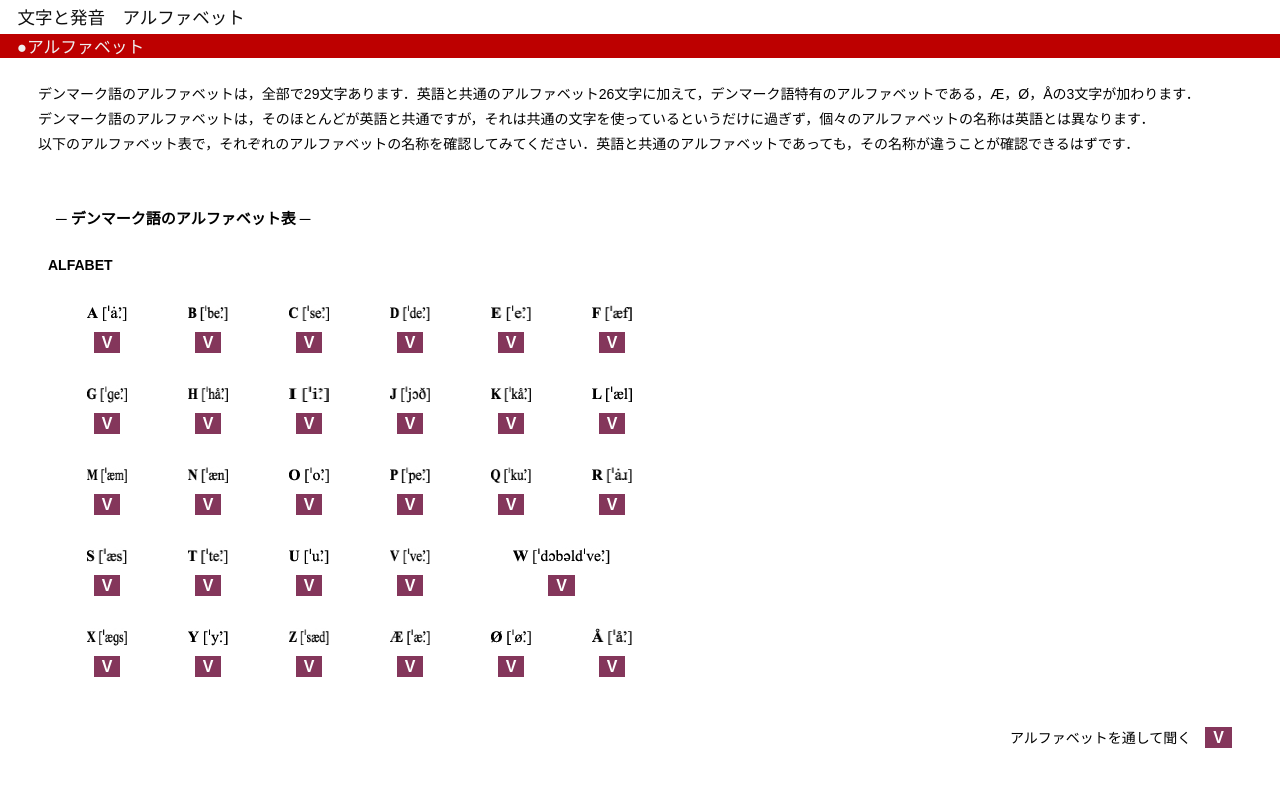
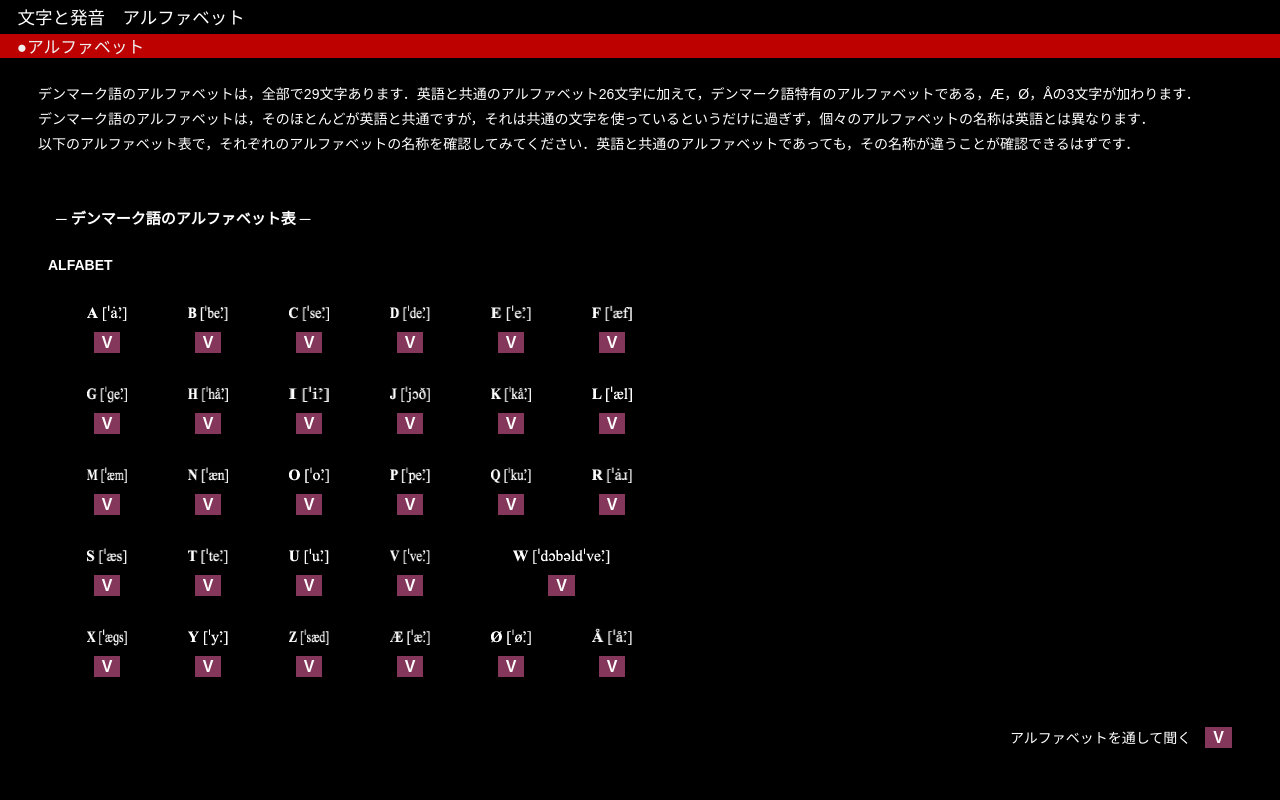
Before and after one commit to TonalidadeHidrica/danish-osaka-u, a plain HTML site: page da/lands/01.html in a window 1280 px wide. Shown: the top 800 px of the page. Drawn offline with Linux system fonts and the light colour scheme.

Commit message:
Add dark mode css

```diff
--- a/patch/common.css
+++ b/patch/common.css
@@ -1,3 +1,5 @@
+/* Rubies */
+
 rt {
 	font-weight: normal;
 	font-family: "Arial";
@@ -21,3 +23,13 @@ div#menu-wrapper {
 	margin: auto;
 	background-color: white;
 }
+
+/* Dark mode */
+.oq_page_component, body, td, th, h2 {
+	background-color: black;
+	color: white;
+}
+
+img {
+	filter: invert(1);
+}
```
